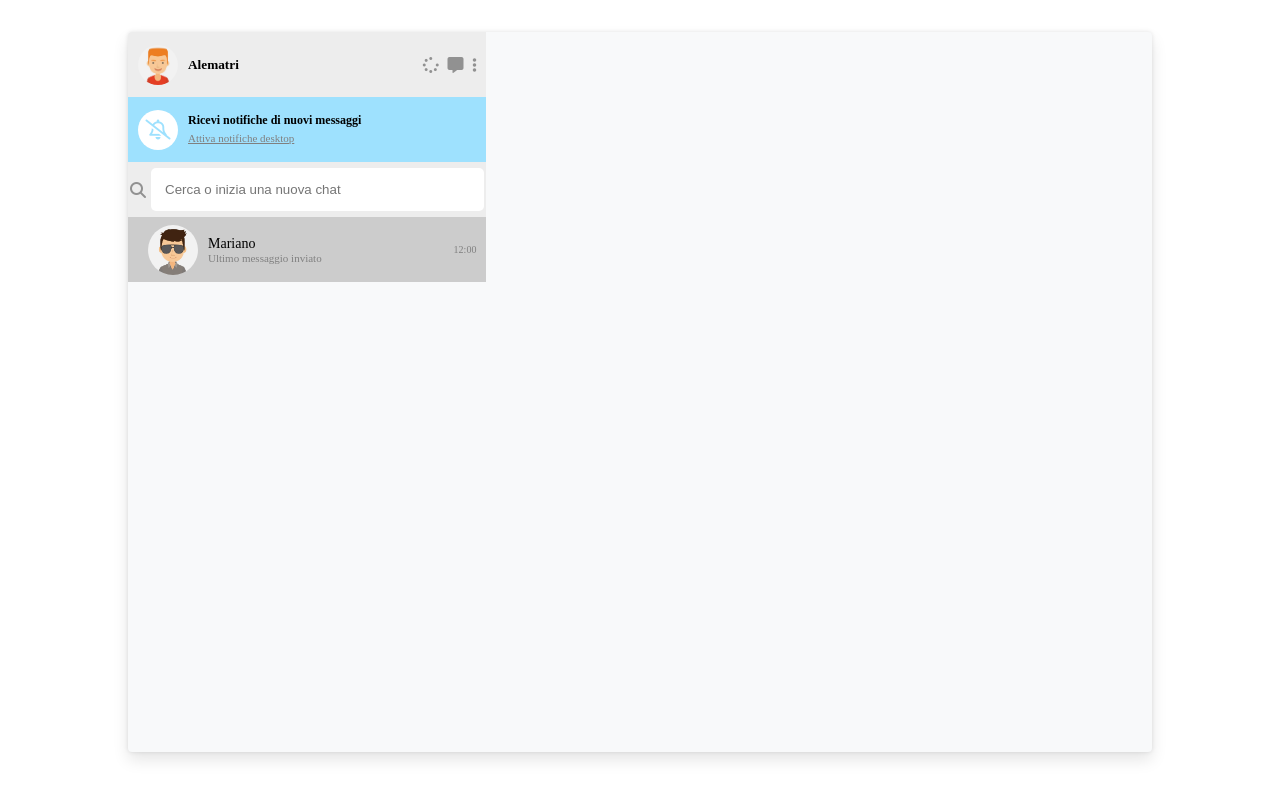
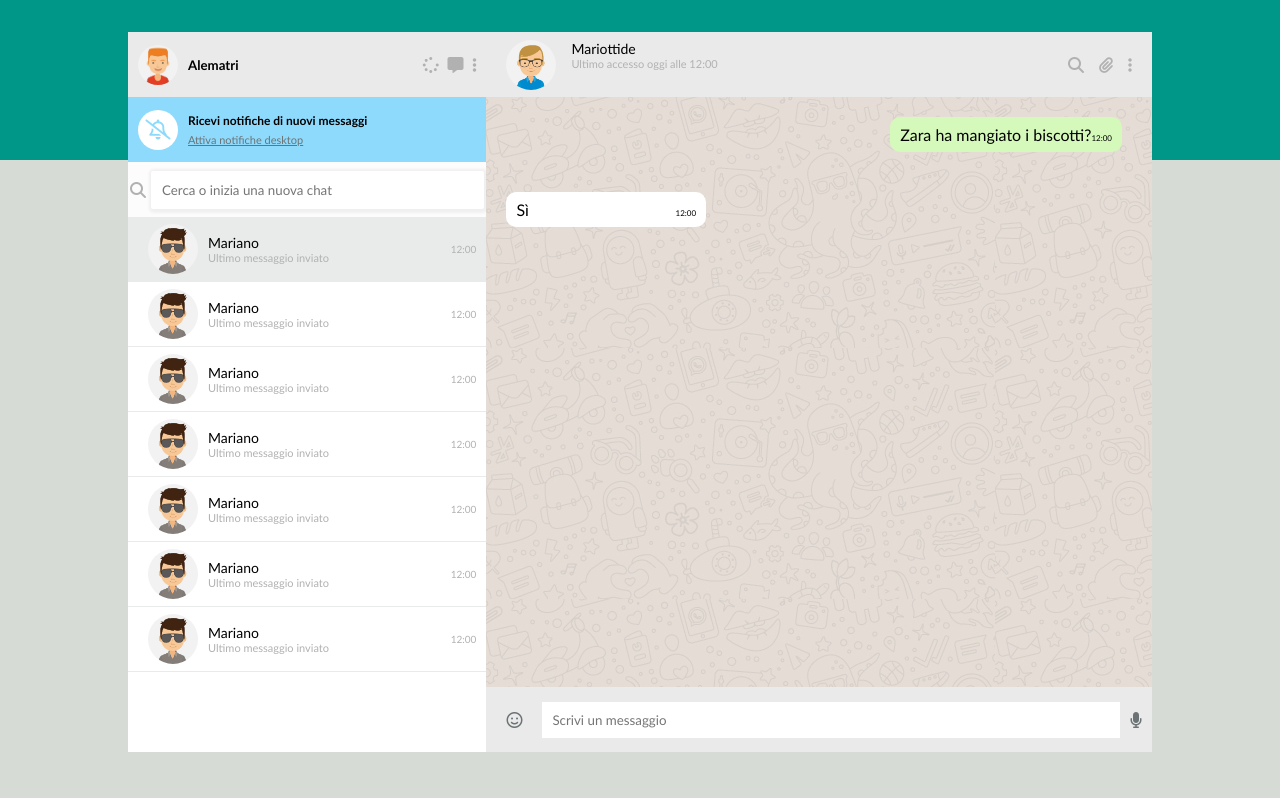
Before and after one commit to Alematri/vue-boolzapp, a plain HTML site: page index.html in a window 1280 px wide. Drawn offline with nearby package versions, Linux system fonts and the light colour scheme.

Commit message:
[Template Html Css] Done

```diff
--- a/css/style.css
+++ b/css/style.css
@@ -2,6 +2,23 @@
   margin: 0;
   padding: 0;
   box-sizing: border-box;
+  font-family: 'Gill Sans', 'Gill Sans MT', Calibri, 'Trebuchet MS', sans-serif;
+}
+
+:root{
+  --bar-gray: #eaeaea;
+  --superlight-gray: #fcfcfc;
+  --icon-gray: #b1b1b1;
+  --sky-blue: #8edafc;
+  --active-gray: #e9ebeb;
+  --message-green: #d5f9ba;
+  --dark-icon-gray: #6B7376;
+}
+
+.background{
+  background: rgb(0,150,136);
+  background: linear-gradient(180deg, rgba(0,150,136,1) 20%, rgba(215,219,214,1) 20%);
+  height: 100vh;
 }
 
 #app{
@@ -13,10 +30,7 @@
   bottom: 6%;
   left: 0;
   right: 0;
-  background-color: #F8F9FA;
-  box-shadow: rgba(0, 0, 0, 0.1) 0px 0px 4px 0px,
-  rgba(0, 0, 0, 0.1) 0px 8px 16px 0px;
-  border-radius: 4px;
+  background-color: var(--bar-gray);
 }
 
 .container{
@@ -33,8 +47,6 @@
 .info{
   width: 100%;
   height: 65px;
-  background-color: #EDEDED;
-  border-top-left-radius: 4px;
   display: flex;
   align-items: center;
   justify-content: space-between;
@@ -64,14 +76,14 @@
 }
 
 .right-icon i{
-  color: #919191;
+  color: var(--icon-gray);
   font-size: 16px;
 }
 
 .notifiche{
   width: 100%;
   min-height: 65px;
-  background-color: #9ee1fe;
+  background-color: var(--sky-blue);
   display: flex;
   align-items: center;
 }
@@ -88,7 +100,7 @@
 }
 
 #bell i{
-  color: #9ee1fe;
+  color: var(--sky-blue);
   font-size: 20px;
 }
 
@@ -97,34 +109,37 @@
 }
 
 .notifiche a{
-  color: gray;
+  color: var(--dark-icon-gray);
   font-size: 11px;
 }
 
 .search{
   width: 100%;
   height: 55px;
-  background-color: #EDEDED;
+  background-color: var(--superlight-gray);
   display: flex;
   justify-content: center;
   align-items: center;
 }
 
 .fa-search{
-  color: #919191;
+  color: var(--icon-gray);
 }
 
 .search input{
   width: 93%;
   border: 0;
-  padding: 14px;
-  border-radius: 5px;
+  border-radius: 2px;
+  box-shadow: 1px 1px 3px 3px rgba(0, 0, 0, .05);
+  padding: 11px;
   margin-left: 5px;
 }
 
 .list{
   width: 100%;
-  height: calc(100%-185px);
+  height: calc(100% - 185px);
+  overflow-y: auto;
+  background-color: white;
 }
 
 .list li{
@@ -133,12 +148,13 @@
 }
 
 .bg-active{
-  background-color: #cccccc;
+  background-color: var(--active-gray);
 }
 
 .list-chat{
   display: flex;
   align-items: center;
+  border-bottom: 1px solid var(--active-gray);
 }
 
 .list-chat img{
@@ -161,12 +177,12 @@
 
 .msg-user{
   font-size: 11px;
-  color: gray;
+  color: var(--icon-gray);
 }
 
 .date-user{
   font-size: 8px;
-  color: gray;
+  color: var(--icon-gray);
   margin-right: 10px;
   font-size: 10px;
 }
@@ -175,3 +191,101 @@
   width: 65%;
   height: 100%;
 }
+
+.info-chat{
+  width: 100%;
+  height: 65px;
+  background-color: var(--bar-gray);
+  display: flex;
+  align-items: center;
+  justify-content: space-between;
+}
+
+.info-chat-left{
+  display: flex;
+  width: 70%;
+}
+
+.info-chat-left img{
+  height: 50px;
+  width: 50px;
+  border-radius: 100%;
+  margin-left: 20px;
+  margin-right: 15px;
+}
+
+.right-icon-chat{
+  margin-right: 20px;
+}
+
+.right-icon-chat i{
+  margin-left: 15px;
+  color: var(--icon-gray);
+  font-size: 16px;
+}
+
+.main-chat{
+  display: flex;
+  flex-direction: column;
+  height: calc(90vh - 130px);
+  background-image: url(../img/mine.jpg);
+  overflow-y: auto;
+}
+
+.main-chat .message{
+  padding: 8px 10px;
+  width: auto;
+  height: auto;
+  border-radius: 10px;
+  margin-top: 20px;
+  margin-bottom: 20px;
+  margin-left: 20px;
+  min-width: 30%;
+}
+
+.sent{
+  background-color: var(--message-green);
+  float: right;
+  margin-right: 30px;
+  clear: both;
+  display: flex;
+  justify-content: space-between;
+}
+
+.received{
+  background-color: white;
+  float: left;
+  margin-left: 30px;
+  display: flex;
+  justify-content: space-between;
+}
+
+#date{
+  font-size: 8px;
+}
+
+.write-chat{
+  height: 65px;
+  background-color: var(--bar-gray);
+  display: flex;
+  align-items: center;
+}
+
+.fa-smile{
+  color: var(--dark-icon-gray);
+  margin-left: 20px;
+}
+
+.write-chat input{
+  margin-left: 20px;
+  padding: 10px;
+  border: 0;
+  width: 90%;
+  outline: none;
+}
+
+.fa-microphone{
+  margin-right: 10px;
+  margin-left: 10px;
+  color: var(--dark-icon-gray);
+}
--- a/index.html
+++ b/index.html
@@ -24,10 +24,12 @@
 
 <body>
   <main>
+    <div class="background">
       <div id="app">
 
         <div class="container">
 
+          <!-- SIDEBAR -->
           <div class="sidebar">
 
             <div class="info">
@@ -59,6 +61,7 @@
             </div>
 
             <ul class="list">
+
               <li class="list-chat bg-active">
                 <img src="img/avatar_2.jpg">
                 <div class="info-c">
@@ -67,14 +70,122 @@
                 </div>
                 <span class="date-user">12:00</span>
               </li>
+
+              <li class="list-chat">
+                <img src="img/avatar_2.jpg">
+                <div class="info-c">
+                  <p class="name-user">Mariano</p>
+                  <p class="msg-user">Ultimo messaggio inviato</p>
+                </div>
+                <span class="date-user">12:00</span>
+              </li>
+
+              <li class="list-chat">
+                <img src="img/avatar_2.jpg">
+                <div class="info-c">
+                  <p class="name-user">Mariano</p>
+                  <p class="msg-user">Ultimo messaggio inviato</p>
+                </div>
+                <span class="date-user">12:00</span>
+              </li>
+
+              <li class="list-chat">
+                <img src="img/avatar_2.jpg">
+                <div class="info-c">
+                  <p class="name-user">Mariano</p>
+                  <p class="msg-user">Ultimo messaggio inviato</p>
+                </div>
+                <span class="date-user">12:00</span>
+              </li>
+
+              <li class="list-chat">
+                <img src="img/avatar_2.jpg">
+                <div class="info-c">
+                  <p class="name-user">Mariano</p>
+                  <p class="msg-user">Ultimo messaggio inviato</p>
+                </div>
+                <span class="date-user">12:00</span>
+              </li>
+
+              <li class="list-chat">
+                <img src="img/avatar_2.jpg">
+                <div class="info-c">
+                  <p class="name-user">Mariano</p>
+                  <p class="msg-user">Ultimo messaggio inviato</p>
+                </div>
+                <span class="date-user">12:00</span>
+              </li>
+
+              <li class="list-chat">
+                <img src="img/avatar_2.jpg">
+                <div class="info-c">
+                  <p class="name-user">Mariano</p>
+                  <p class="msg-user">Ultimo messaggio inviato</p>
+                </div>
+                <span class="date-user">12:00</span>
+              </li>
+
             </ul>
 
           </div>
 
+          <!-- CHAT -->
           <div class="chat">
+
+            <div class="info-chat">
+
+              <div class="info-chat-left">
+                <img src="img/avatar_3.jpg">
+                <div class="info-c">
+                  <div class="name-user">Mariottide</div>
+                  <div class="msg-user">Ultimo accesso oggi alle 12:00</div>
+                </div>
+              </div>
+
+              <div class="right-icon-chat">
+                <i class="fas fa-search"></i>
+                <i class="fas fa-paperclip"></i>
+                <i class="fas fa-ellipsis-v"></i>
+              </div>
 
             </div>
 
+            <div class="main-chat">
+
+              <div>
+                <div class="message sent">
+                  Zara ha mangiato i biscotti?
+                  <div class="date-msg">
+                    <span id="date">12:00</span>
+                  </div>
+                </div>
+              </div>
+
+              <div>
+                <div class="message received">
+                  Sì
+                  <div class="date-msg">
+                    <span id="date">12:00</span>
+                  </div>
+                </div>
+              </div>
+
+            </div>
+
+            <div class="write-chat">
+              <span>
+                <i class="far fa-smile"></i>
+              </span>
+              <input placeholder="Scrivi un messaggio" type="text">
+              <span>
+                <i class="fas fa-microphone"></i>
+              </span>
+            </div>
+
+
+          </div>
+
+        </div>
       </div>
     </div>
   </main>
```
Lines whose indentation alone changed are shown as unchanged.
